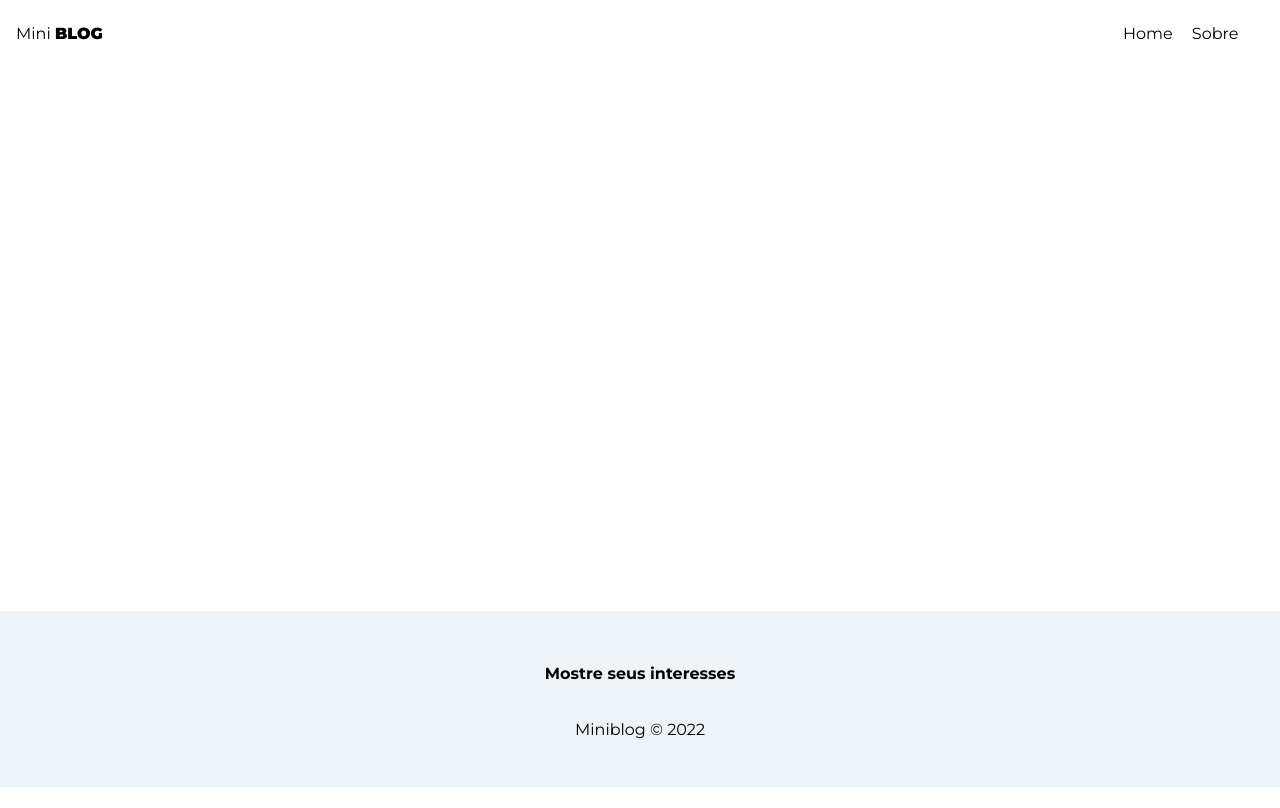
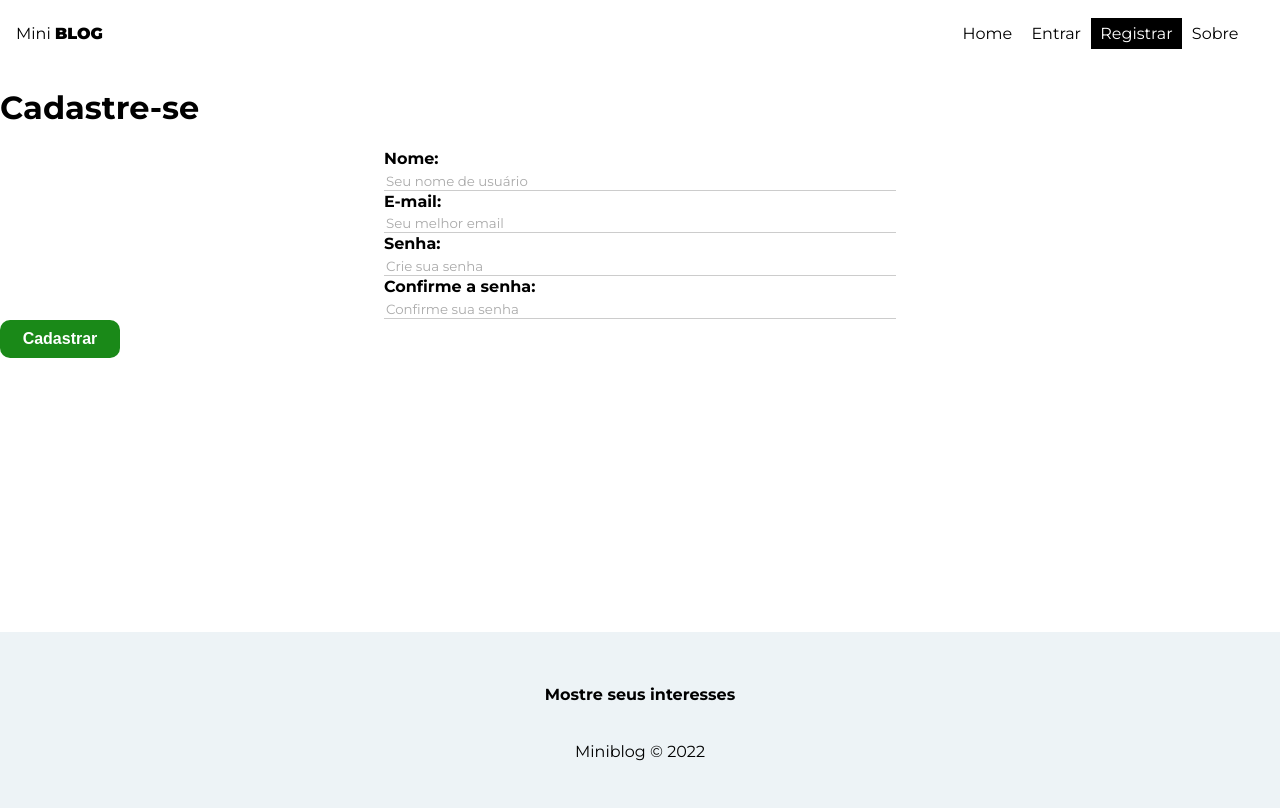
Before and after one commit to FAFAzin/Miniblog, a React (Create React App) app in the folder miniblog/: page /register in a window 1280 px wide. Built offline with nearby package versions, Linux system fonts and the light colour scheme.

Commit message:
adicionando estilo global

```diff
--- a/miniblog/src/App.js
+++ b/miniblog/src/App.js
@@ -9,6 +9,8 @@
 //components
 import Navbar from './components/Navbar';
 import Footer from './components/Footer';
+import Register from './pages/register/Register';
+import Login from './pages/Login/Login';
 
 function App() {
   return (
@@ -18,7 +20,9 @@
         <div className="container">
           <Routes>
               <Route path='/' element={ <Home /> } />
-              <Route path='/about' element={ <About/>} />
+              <Route path='/about' element={ <About /> } />
+              <Route path='/login' element={ <Login /> } />
+              <Route path='/register' element={ <Register /> } />
           </Routes>
         </div>
         <Footer />
--- a/miniblog/src/components/Navbar.js
+++ b/miniblog/src/components/Navbar.js
@@ -15,6 +15,14 @@
                     Home</NavLink>
                 </li>
                 <li>
+                    <NavLink to='/login' className={({isActive}) => (isActive ? styles.active : '')}>
+                    Entrar</NavLink>
+                </li>
+                <li>
+                <NavLink to='/register' className={({isActive}) => (isActive ? styles.active : '')}>
+                Registrar</NavLink>
+                </li>
+                <li>
                 <NavLink to='/about' className={({isActive}) => (isActive ? styles.active : '')}>
                 Sobre</NavLink>
                 </li>
--- a/miniblog/src/index.css
+++ b/miniblog/src/index.css
@@ -9,6 +9,7 @@
 textarea::placeholder{
 
   font-family: 'Montserrat', sans-serif;
+  color: #aaa;
 }
 
 input:focus,
@@ -31,3 +32,75 @@
 nav button:hover {
   color: #bbb;
 }
+
+/*Estilo formulários*/
+
+form {
+  max-width: 40%;
+  margin: 0 auto;
+}
+
+label {
+  display: flex;
+  flex-direction: column;
+  margin-bottom: 1px;
+}
+label span {
+  margin-bottom: .3em;
+  font-weight: bold;
+  text-align: left;
+}
+
+input,
+textarea {
+  box-sizing: border-box;
+  border: none;
+  border-bottom: 1px solid #ccc;
+  background-color: transparent;
+}
+
+.btn {
+  background-color: #1a8918;
+  color: #fff;
+  text-align: center;
+  cursor: pointer;
+  border-radius: 10px;
+  width: 120px;
+  font-weight: bold;
+  border: none;
+  padding: 10px 15px;
+  font-size: 1rem;
+}
+.btn.btn-dark {
+  background-color: #000;
+  border-radius: 0;
+}
+.btn.btn-outline {
+  background-color: transparent;
+  border-radius: 0;
+  color: #000;
+  border: 1px solid #000;
+  padding: 7px 30px;
+}
+.btn:hover{
+  background-color: #0f730c;
+  color: #fff;
+}
+.btn.btn-outline:hover {
+  background-color: #000;
+}
+.btn.btn-danger:hover{
+  background-color: #dc3545;
+}
+button[disabled] {
+  background-color: #aaa;
+}
+
+.container .error {
+  color: #721c24;
+  background-color: #f8d7da;
+  border: 1px solid #f5c6cb;
+  padding: 5px;
+  border-radius: 5px;
+
+}
--- /dev/null
+++ b/miniblog/src/pages/Login/Login.js
@@ -0,0 +1,11 @@
+import styles from './Login.module.css';
+
+const Login = () => {
+  return (
+    <div>
+        <h2>Entrar</h2>
+    </div>
+  )
+}
+
+export default Login
--- /dev/null
+++ b/miniblog/src/pages/register/Register.js
@@ -0,0 +1,53 @@
+import styles from './Register.module.css'
+
+const Register = () => {
+  return (
+    <div>
+        <h1>Cadastre-se</h1>
+        {/*input de nome de usuário */}
+        <form>
+            <label>
+                <span>Nome:</span>
+                <input type="text"
+                name='diplayName'
+                required
+                placeholder='Seu nome de usuário' />
+            </label>
+        </form>
+        {/*input de email*/}
+        <form>
+            <label>
+                <span>E-mail:</span>
+                <input type="email"
+                name='email'
+                required
+                placeholder='Seu melhor email' />
+            </label>
+        </form>
+        {/*input de senha  */}
+        <form>
+            <label>
+                <span>Senha:</span>
+                <input type="password"
+                name='password'
+                required
+                placeholder='Crie sua senha' />
+            </label>
+        </form>
+        {/*input de confirmação de senha  */}
+        <form>
+            <label>
+                <span>Confirme a senha:</span>
+                <input type="password"
+                name='confirmPassword'
+                required
+                placeholder='Confirme sua senha' />
+            </label>
+        </form>
+        {/*botão submit  */}
+        <button className='btn'>Cadastrar</button>
+    </div>
+  )
+}
+
+export default Register
--- /dev/null
+++ b/miniblog/src/pages/register/Register.module.css
@@ -0,0 +1,6 @@
+.register {
+    text-align: center;
+}
+.register p {
+    color: #aaa;
+}
```
Also changed, not shown: miniblog/src/pages/Login/Login.module.css (added).
